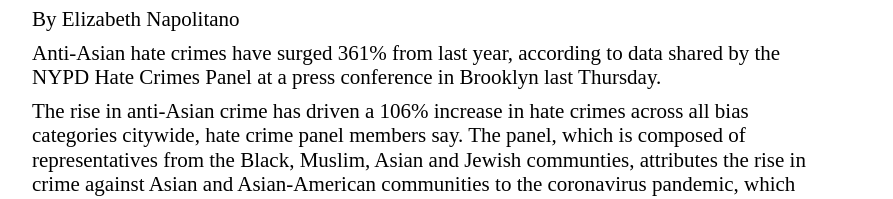
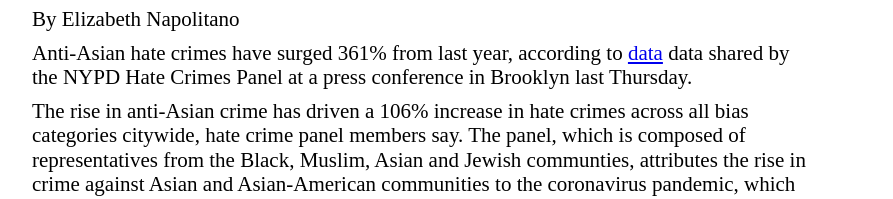
Before and after one commit to Enapolit/chartproject, a plain HTML site: page index.html in a window 1280 px wide. Shown: the part 594-793 px from the top of the page, without its empty margins (218-1111 px from the left). Drawn offline with nearby package versions, Linux system fonts and the light colour scheme.

Commit message:
Update index.html

```diff
--- a/index.html
+++ b/index.html
@@ -37,7 +37,7 @@
     <p>Increase in anti-Asian hate crimes drives doubling in hate crime complaints since last year</p>
 	   <p>By Elizabeth Napolitano</p>
 
-	   <p>Anti-Asian hate crimes have surged 361% from last year, according to data shared by the NYPD Hate Crimes Panel at a press conference in Brooklyn last Thursday.
+	   <p>Anti-Asian hate crimes have surged 361% from last year, according to <a href="https://www1.nyc.gov/site/nypd/stats/reports-analysis/hate-crimes.page">data</a> data shared by the NYPD Hate Crimes Panel at a press conference in Brooklyn last Thursday.
 
 </p>
 	<p>The rise in anti-Asian crime has driven a 106% increase in hate crimes across all bias categories citywide, hate crime panel members say. The panel, which is composed of representatives from the Black, Muslim, Asian and Jewish communties, attributes the rise in crime against Asian and Asian-American communities to the coronavirus pandemic, which originated in Wuhan, China. NYPD data shows that hate crime complaints generally rose most sharply in police precincts overseeing neighborhoods with significant Asian populations like Flushing (69% Asian), Two Bridges (65% Asian), Chinatown (64% Asian), and Midtown Manhattan (17% Asian).
```
